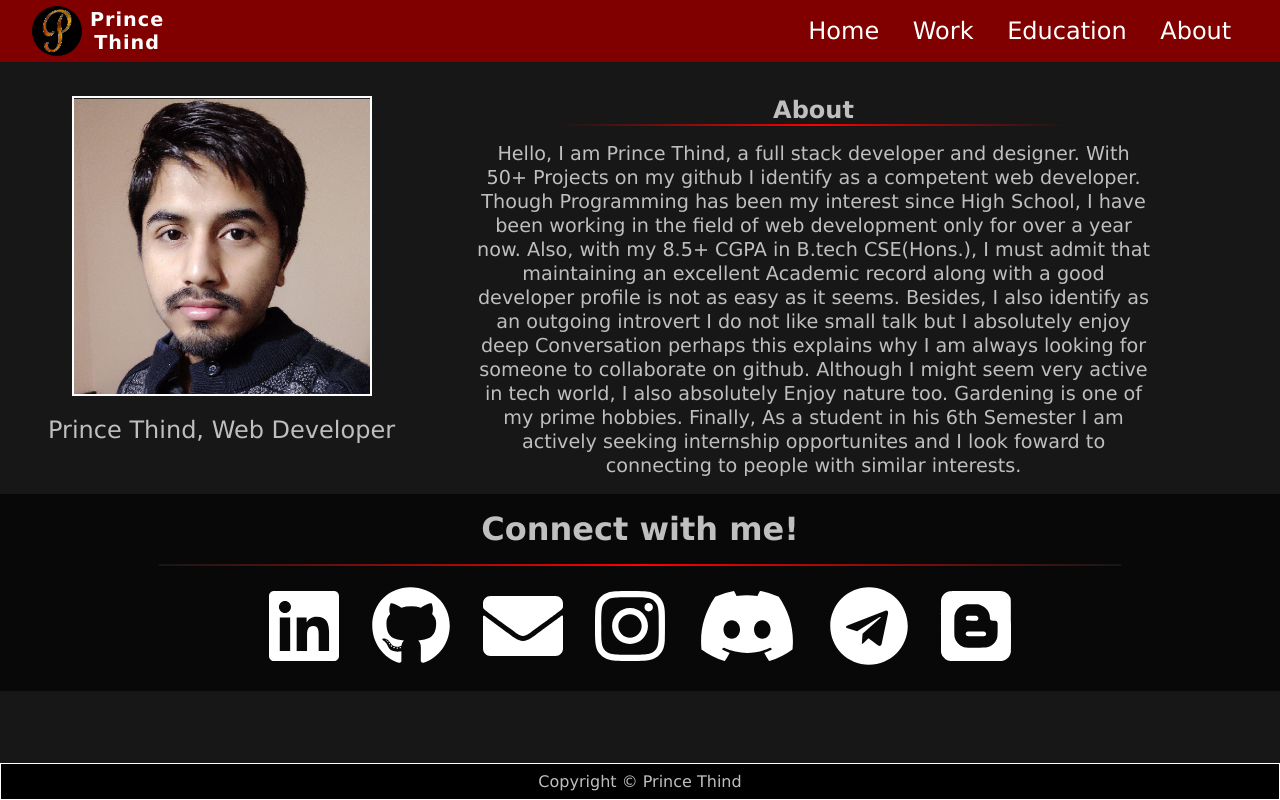
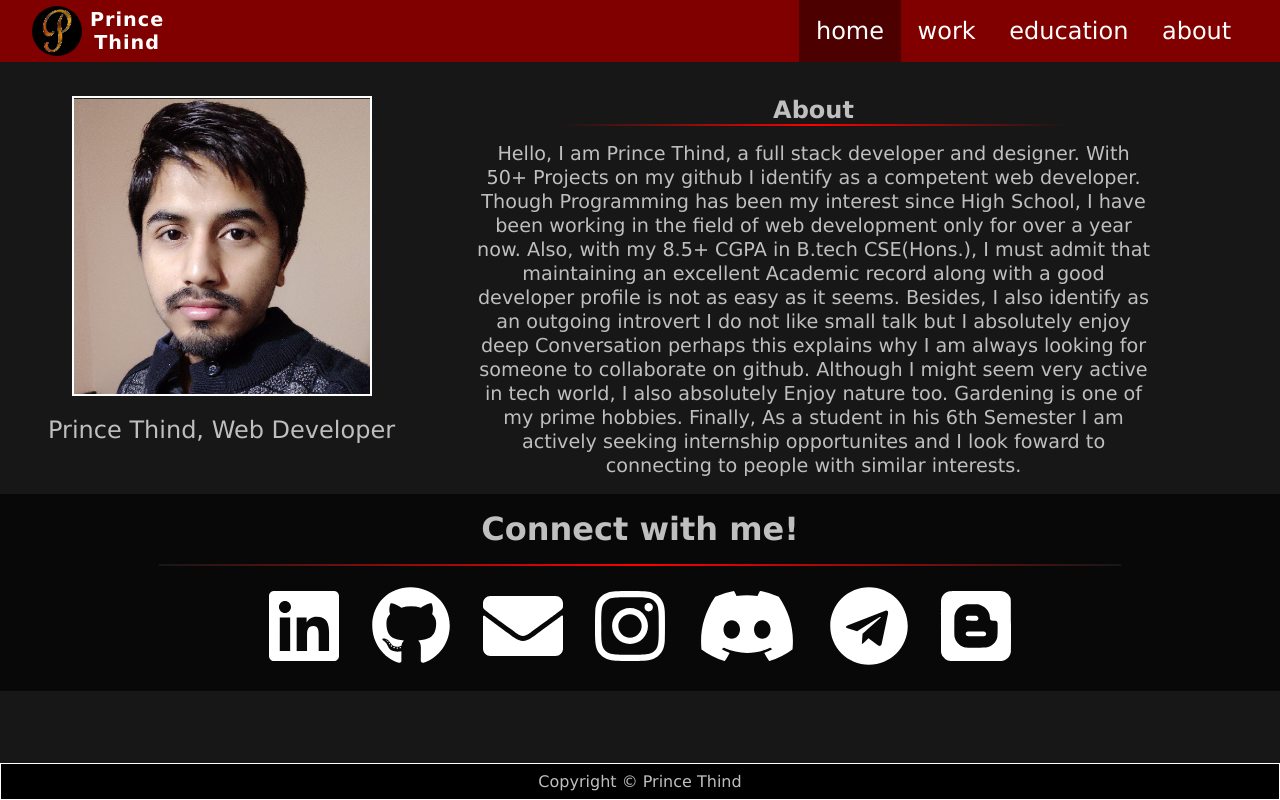
Before and after one commit to prince-thind/prince-thind.github.io, a Next.js app: page /about in a window 1280 px wide. Built offline with nearby package versions, Linux system fonts and the light colour scheme.

Commit message:
implement active tab

```diff
--- /dev/null
+++ b/components/CustomLink.js
@@ -0,0 +1,27 @@
+import Link from "next/link";
+import styles from "../styles/Header.module.scss";
+
+function CustomLink({ linkInfo, activeTab, setActiveTab }) {
+  return (
+    <li>
+      <Link href={linkInfo.link}>
+        <a
+          className={
+            styles["nav-item"] +
+            " " +
+            (activeTab == linkInfo.name ? styles["active"] : "")
+          }
+          onClick={handleClick}
+        >
+          {linkInfo.name}{" "}
+        </a>
+      </Link>
+    </li>
+  );
+
+  function handleClick() {
+    setActiveTab(linkInfo.name);
+  }
+}
+
+export default CustomLink;
--- a/components/header.js
+++ b/components/header.js
@@ -2,8 +2,31 @@ import Link from "next/link";
 import Image from "next/image";
 import brandLogo from "../images/brand-logo.png";
 import styles from "../styles/Header.module.scss";
+import { useState } from "react";
+import CustomLink from "./CustomLink";
+import uniqid from "uniqid";
 
 export default function Header() {
+  const [activeTab, setActiveTab] = useState("home");
+  const pages = [
+    {
+      name: "home",
+      link: "/",
+    },
+    {
+      name: "work",
+      link: "/work",
+    },
+    {
+      name: "education",
+      link: "/education",
+    },
+    {
+      name: "about",
+      link: "/about",
+    },
+  ];
+
   return (
     <header>
       <nav className={styles.navbar}>
@@ -24,26 +47,16 @@ export default function Header() {
           </a>
         </Link>
         <ul>
-          <li>
-            <Link href="/">
-              <a className={styles["nav-item"]}>Home</a>
-            </Link>
-          </li>
-          <li>
-            <Link href="/work">
-              <a className={styles["nav-item"]}>Work</a>
-            </Link>
-          </li>
-          <li>
-            <Link href="/education">
-              <a className={styles["nav-item"]}>Education</a>
-            </Link>
-          </li>
-          <li>
-            <Link href="/about">
-              <a className={styles["nav-item"]}>About</a>
-            </Link>
-          </li>
+          {pages.map((page) => {
+            return (
+              <CustomLink
+                key={uniqid()}
+                linkInfo={{ ...page }}
+                activeTab={activeTab}
+                setActiveTab={setActiveTab}
+              />
+            );
+          })}
         </ul>
       </nav>
     </header>
--- a/styles/Header.module.scss
+++ b/styles/Header.module.scss
@@ -50,3 +50,7 @@
     padding: 1rem 0.5rem;
   }
 }
+
+.active{
+  background-color: hsl(0, 100%, 15%);
+}
```
